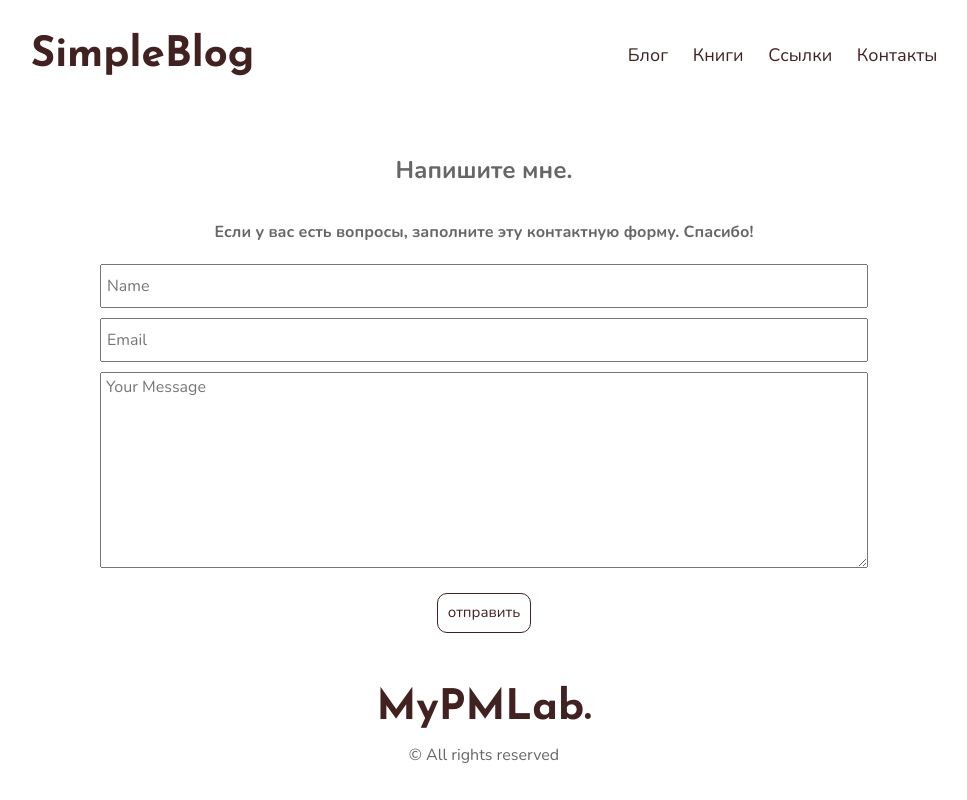
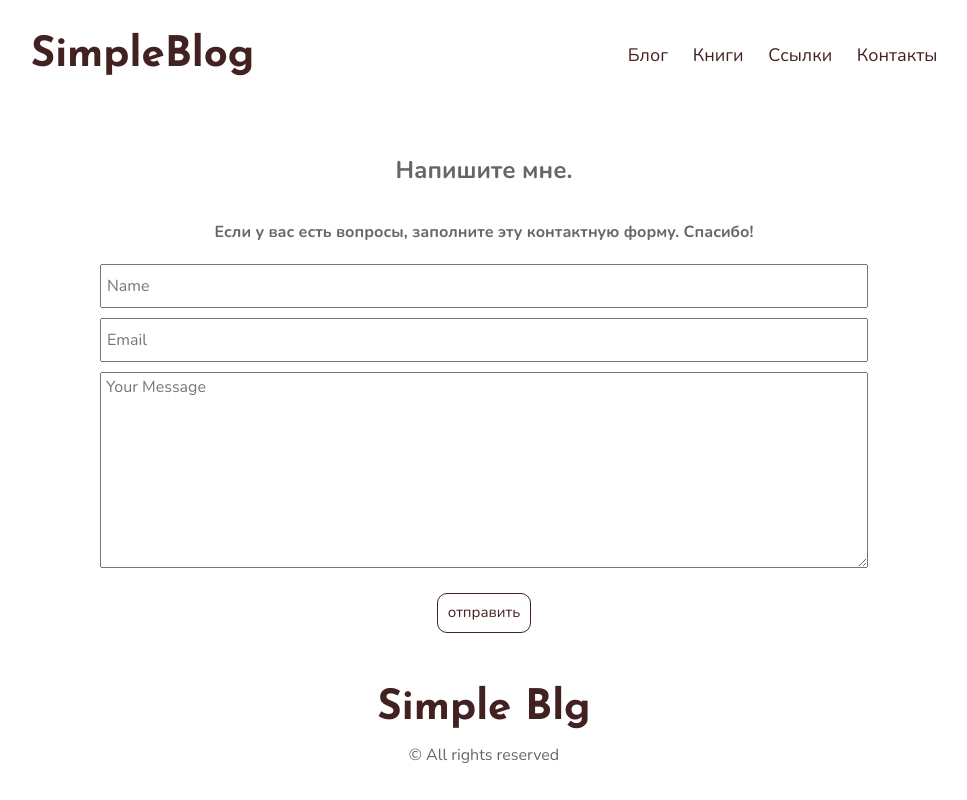
Before and after one commit to Mussonxp/simpleBlog, a plain HTML site: page contacts.html in a window 1280 px wide. Shown: the whole page, without its empty margins (156-1123 px from the left). Drawn offline with nearby package versions, Linux system fonts and the light colour scheme; a script that the page names is missing.

Commit message:
Update contacts.html

```diff
--- a/contacts.html
+++ b/contacts.html
@@ -50,7 +50,7 @@
     </main>
     <footer class="footer">
         <div class="footer__logo">
-            MyPMLab.
+            Simple Blg
         </div>
         <p class="footer__copyright">&copy; All rights reserved</p>
     </footer>
```
